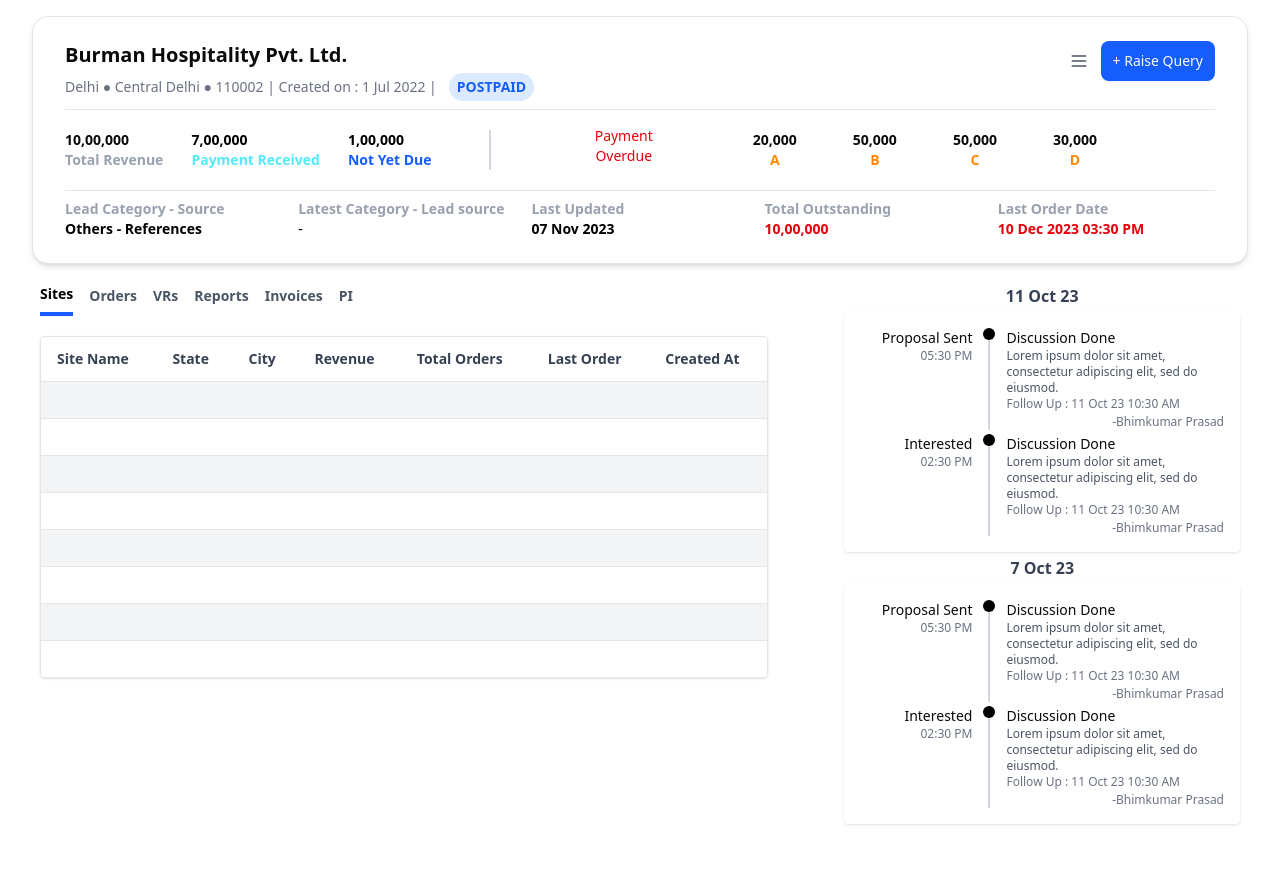
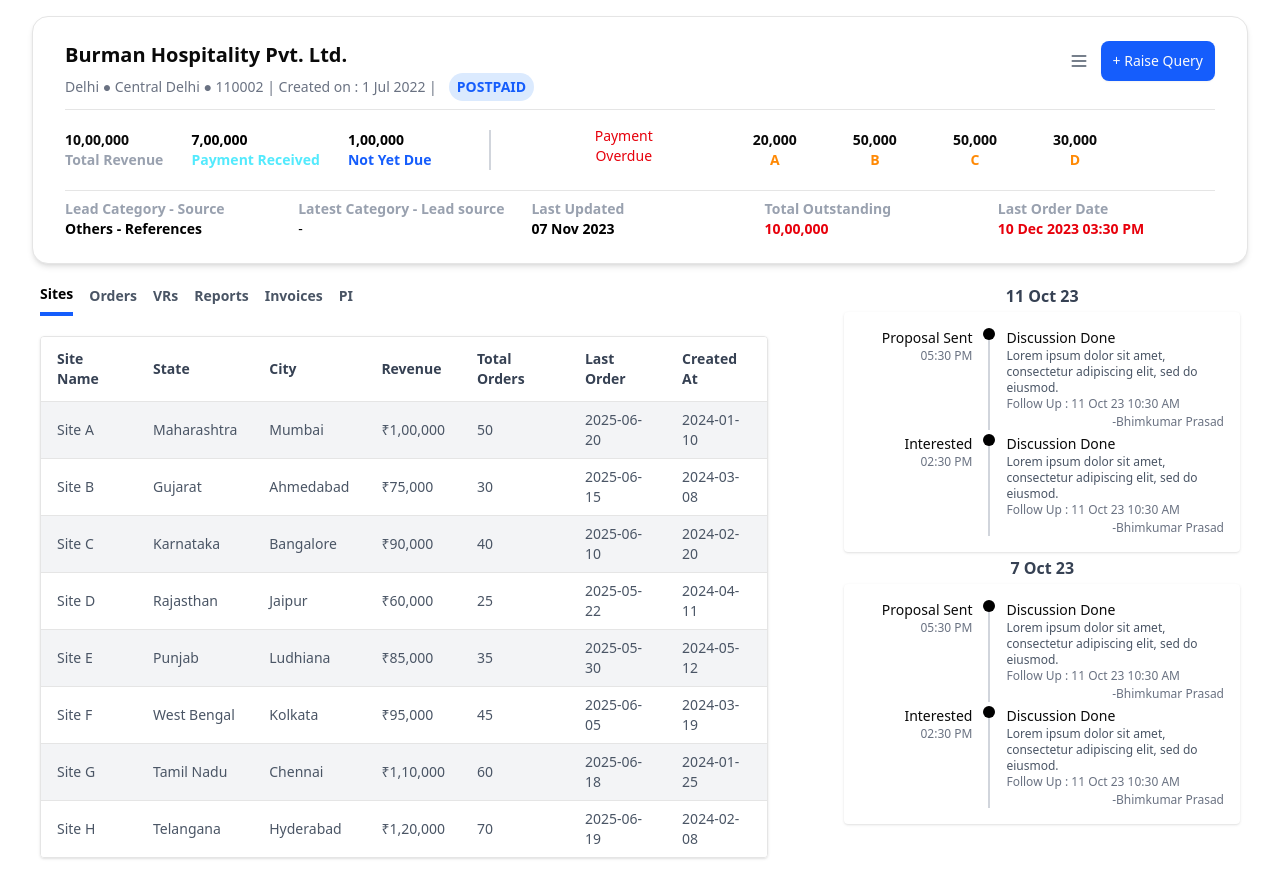
Before and after one commit to vinay1601/equinox, a Next.js app: page / in a window 1280 px wide. Before the commit the page ends 844 px from the top, so only its background shows below. Built offline with nearby package versions, Linux system fonts and the light colour scheme.

Commit message:
add dummy data

```diff
--- a/src/components/atom/Chartbox.jsx
+++ b/src/components/atom/Chartbox.jsx
@@ -1,18 +1,90 @@
-import React from 'react'
+"use client"
+import React, { useState } from 'react'
 
 const Chartbox = () => {
+
+    const [activeTab, setActiveTab] = useState('Sites')
+
+    const Tab = ["Sites", "Orders", "VRs", "Reports", "Invoices", "PI"]
+
+    const dummyData = {
+        Sites: [
+            { site: "Site A", state: "Maharashtra", city: "Mumbai", revenue: "₹1,00,000", orders: 50, lastOrder: "2025-06-20", createdAt: "2024-01-10" },
+            { site: "Site B", state: "Gujarat", city: "Ahmedabad", revenue: "₹75,000", orders: 30, lastOrder: "2025-06-15", createdAt: "2024-03-08" },
+            { site: "Site C", state: "Karnataka", city: "Bangalore", revenue: "₹90,000", orders: 40, lastOrder: "2025-06-10", createdAt: "2024-02-20" },
+            { site: "Site D", state: "Rajasthan", city: "Jaipur", revenue: "₹60,000", orders: 25, lastOrder: "2025-05-22", createdAt: "2024-04-11" },
+            { site: "Site E", state: "Punjab", city: "Ludhiana", revenue: "₹85,000", orders: 35, lastOrder: "2025-05-30", createdAt: "2024-05-12" },
+            { site: "Site F", state: "West Bengal", city: "Kolkata", revenue: "₹95,000", orders: 45, lastOrder: "2025-06-05", createdAt: "2024-03-19" },
+            { site: "Site G", state: "Tamil Nadu", city: "Chennai", revenue: "₹1,10,000", orders: 60, lastOrder: "2025-06-18", createdAt: "2024-01-25" },
+            { site: "Site H", state: "Telangana", city: "Hyderabad", revenue: "₹1,20,000", orders: 70, lastOrder: "2025-06-19", createdAt: "2024-02-08" },
+        ],
+        Orders: [
+            { site: "Order #101", state: "Delhi", city: "New Delhi", revenue: "₹5,000", orders: 1, lastOrder: "2025-06-21", createdAt: "2025-06-01" },
+            { site: "Order #102", state: "Maharashtra", city: "Pune", revenue: "₹8,000", orders: 2, lastOrder: "2025-06-20", createdAt: "2025-05-29" },
+            { site: "Order #103", state: "Uttar Pradesh", city: "Lucknow", revenue: "₹6,500", orders: 1, lastOrder: "2025-06-18", createdAt: "2025-05-20" },
+            { site: "Order #104", state: "Kerala", city: "Kochi", revenue: "₹9,000", orders: 3, lastOrder: "2025-06-17", createdAt: "2025-05-18" },
+            { site: "Order #105", state: "Bihar", city: "Patna", revenue: "₹4,500", orders: 1, lastOrder: "2025-06-15", createdAt: "2025-05-12" },
+            { site: "Order #106", state: "Assam", city: "Guwahati", revenue: "₹7,200", orders: 2, lastOrder: "2025-06-13", createdAt: "2025-05-05" },
+            { site: "Order #107", state: "Chhattisgarh", city: "Raipur", revenue: "₹5,700", orders: 1, lastOrder: "2025-06-11", createdAt: "2025-05-01" },
+            { site: "Order #108", state: "Jharkhand", city: "Ranchi", revenue: "₹6,800", orders: 2, lastOrder: "2025-06-10", createdAt: "2025-04-25" },
+        ],
+        VRs: [
+            { site: "VR #201", state: "Delhi", city: "New Delhi", revenue: "₹12,000", orders: 2, lastOrder: "2025-06-21", createdAt: "2024-12-01" },
+            { site: "VR #202", state: "Haryana", city: "Gurgaon", revenue: "₹10,000", orders: 1, lastOrder: "2025-06-19", createdAt: "2025-01-15" },
+            { site: "VR #203", state: "Maharashtra", city: "Mumbai", revenue: "₹9,000", orders: 1, lastOrder: "2025-06-18", createdAt: "2025-02-10" },
+            { site: "VR #204", state: "Karnataka", city: "Mysore", revenue: "₹11,000", orders: 2, lastOrder: "2025-06-16", createdAt: "2025-02-22" },
+            { site: "VR #205", state: "Goa", city: "Panaji", revenue: "₹8,500", orders: 1, lastOrder: "2025-06-15", createdAt: "2025-03-05" },
+            { site: "VR #206", state: "Odisha", city: "Bhubaneswar", revenue: "₹7,500", orders: 1, lastOrder: "2025-06-14", createdAt: "2025-03-15" },
+            { site: "VR #207", state: "MP", city: "Indore", revenue: "₹6,800", orders: 1, lastOrder: "2025-06-13", createdAt: "2025-03-20" },
+            { site: "VR #208", state: "Himachal", city: "Shimla", revenue: "₹10,200", orders: 2, lastOrder: "2025-06-12", createdAt: "2025-04-01" },
+        ],
+        Reports: [
+            { site: "Report #301", state: "Delhi", city: "New Delhi", revenue: "₹1,000", orders: 1, lastOrder: "2025-06-01", createdAt: "2025-01-01" },
+            { site: "Report #302", state: "Punjab", city: "Amritsar", revenue: "₹1,500", orders: 1, lastOrder: "2025-06-02", createdAt: "2025-01-05" },
+            { site: "Report #303", state: "Rajasthan", city: "Jodhpur", revenue: "₹1,200", orders: 1, lastOrder: "2025-06-03", createdAt: "2025-01-10" },
+            { site: "Report #304", state: "Bihar", city: "Gaya", revenue: "₹1,800", orders: 1, lastOrder: "2025-06-04", createdAt: "2025-01-15" },
+            { site: "Report #305", state: "MP", city: "Bhopal", revenue: "₹2,000", orders: 1, lastOrder: "2025-06-05", createdAt: "2025-01-20" },
+            { site: "Report #306", state: "UP", city: "Kanpur", revenue: "₹2,100", orders: 1, lastOrder: "2025-06-06", createdAt: "2025-01-25" },
+            { site: "Report #307", state: "Gujarat", city: "Surat", revenue: "₹1,900", orders: 1, lastOrder: "2025-06-07", createdAt: "2025-02-01" },
+            { site: "Report #308", state: "WB", city: "Howrah", revenue: "₹1,300", orders: 1, lastOrder: "2025-06-08", createdAt: "2025-02-05" },
+        ],
+        Invoices: [
+            { site: "Invoice #401", state: "Delhi", city: "New Delhi", revenue: "₹3,000", orders: 1, lastOrder: "2025-05-01", createdAt: "2025-02-01" },
+            { site: "Invoice #402", state: "Karnataka", city: "Hubli", revenue: "₹3,500", orders: 1, lastOrder: "2025-05-02", createdAt: "2025-02-03" },
+            { site: "Invoice #403", state: "Gujarat", city: "Rajkot", revenue: "₹4,000", orders: 1, lastOrder: "2025-05-03", createdAt: "2025-02-05" },
+            { site: "Invoice #404", state: "Punjab", city: "Jalandhar", revenue: "₹2,500", orders: 1, lastOrder: "2025-05-04", createdAt: "2025-02-08" },
+            { site: "Invoice #405", state: "Goa", city: "Margao", revenue: "₹3,200", orders: 1, lastOrder: "2025-05-05", createdAt: "2025-02-10" },
+            { site: "Invoice #406", state: "Odisha", city: "Cuttack", revenue: "₹3,800", orders: 1, lastOrder: "2025-05-06", createdAt: "2025-02-15" },
+            { site: "Invoice #407", state: "Chhattisgarh", city: "Bilaspur", revenue: "₹3,000", orders: 1, lastOrder: "2025-05-07", createdAt: "2025-02-18" },
+            { site: "Invoice #408", state: "MP", city: "Gwalior", revenue: "₹2,700", orders: 1, lastOrder: "2025-05-08", createdAt: "2025-02-20" },
+        ],
+        PI: [
+            { site: "PI #501", state: "Delhi", city: "New Delhi", revenue: "₹6,000", orders: 1, lastOrder: "2025-04-01", createdAt: "2025-01-01" },
+            { site: "PI #502", state: "Maharashtra", city: "Nagpur", revenue: "₹5,800", orders: 1, lastOrder: "2025-04-02", createdAt: "2025-01-03" },
+            { site: "PI #503", state: "Rajasthan", city: "Udaipur", revenue: "₹6,200", orders: 1, lastOrder: "2025-04-03", createdAt: "2025-01-05" },
+            { site: "PI #504", state: "Kerala", city: "Trivandrum", revenue: "₹5,500", orders: 1, lastOrder: "2025-04-04", createdAt: "2025-01-07" },
+            { site: "PI #505", state: "UP", city: "Varanasi", revenue: "₹6,100", orders: 1, lastOrder: "2025-04-05", createdAt: "2025-01-09" },
+            { site: "PI #506", state: "Assam", city: "Silchar", revenue: "₹5,700", orders: 1, lastOrder: "2025-04-06", createdAt: "2025-01-11" },
+            { site: "PI #507", state: "WB", city: "Darjeeling", revenue: "₹6,400", orders: 1, lastOrder: "2025-04-07", createdAt: "2025-01-13" },
+            { site: "PI #508", state: "Telangana", city: "Warangal", revenue: "₹5,600", orders: 1, lastOrder: "2025-04-08", createdAt: "2025-01-15" },
+        ],
+    }
+
+
     return (
         <div className='px-0 md:px-5'>
 
             <div className="flex space-x-4 text-sm">
-                {["Sites", "Orders", "VRs", "Reports", "Invoices", "PI"].map(
+                {Tab.map(
                     (tab, i) => (
                         <button
                             key={i}
+                            onClick={() => setActiveTab(tab)}
                             className={
-                                tab === "Sites"
+                                `pb-2 font-semibold ${tab === activeTab
                                     ? "border-b-4 border-blue-600 font-bold text-black pb-2"
                                     : "pb-2 text-gray-600 font-semibold"
+                                } cursor-pointer`
                             }
                         >
                             {tab}
@@ -36,20 +108,30 @@
                         </tr>
                     </thead>
                     <tbody>
-                        {[...Array(8)].map((_, i) => (
-                            <tr
-                                key={i}
-                                className={`${i % 2 === 0 ? "bg-gray-100" : "bg-white"} border-t`}
-                            >
-                                <td className="px-4 py-2 text-transparent">–</td>
-                                <td className="px-4 py-2 text-transparent">–</td>
-                                <td className="px-4 py-2 text-transparent">–</td>
-                                <td className="px-4 py-2 text-transparent">–</td>
-                                <td className="px-4 py-2 text-transparent">–</td>
-                                <td className="px-4 py-2 text-transparent">–</td>
-                                <td className="px-4 py-2 text-transparent">–</td>
-                            </tr>
-                        ))}
+                        {
+                            dummyData[activeTab] && dummyData[activeTab].length > 0 ? (
+                                dummyData[activeTab].map((item, index) => (
+                                    <tr
+                                        key={index}
+                                        className={`${index % 2 === 0 ? "bg-gray-100" : "bg-white"} border-t`}
+                                    >
+                                        <td className="px-4 py-2 text-gray-600">{item.site}</td>
+                                        <td className="px-4 py-2 text-gray-600">{item.state}</td>
+                                        <td className="px-4 py-2 text-gray-600">{item.city}</td>
+                                        <td className="px-4 py-2 text-gray-600">{item.revenue}</td>
+                                        <td className="px-4 py-2 text-gray-600">{item.orders}</td>
+                                        <td className="px-4 py-2 text-gray-600">{item.lastOrder}</td>
+                                        <td className="px-4 py-2 text-gray-600">{item.createdAt}</td>
+                                    </tr>
+                                ))
+                            ) : (
+                                <tr>
+                                    <td colSpan="7" className="px-4 py-4 text-center text-gray-400">
+                                        No data available for {activeTab}
+                                    </td>
+                                </tr>
+                            )
+                        }
                     </tbody>
                 </table>
             </div>
```
